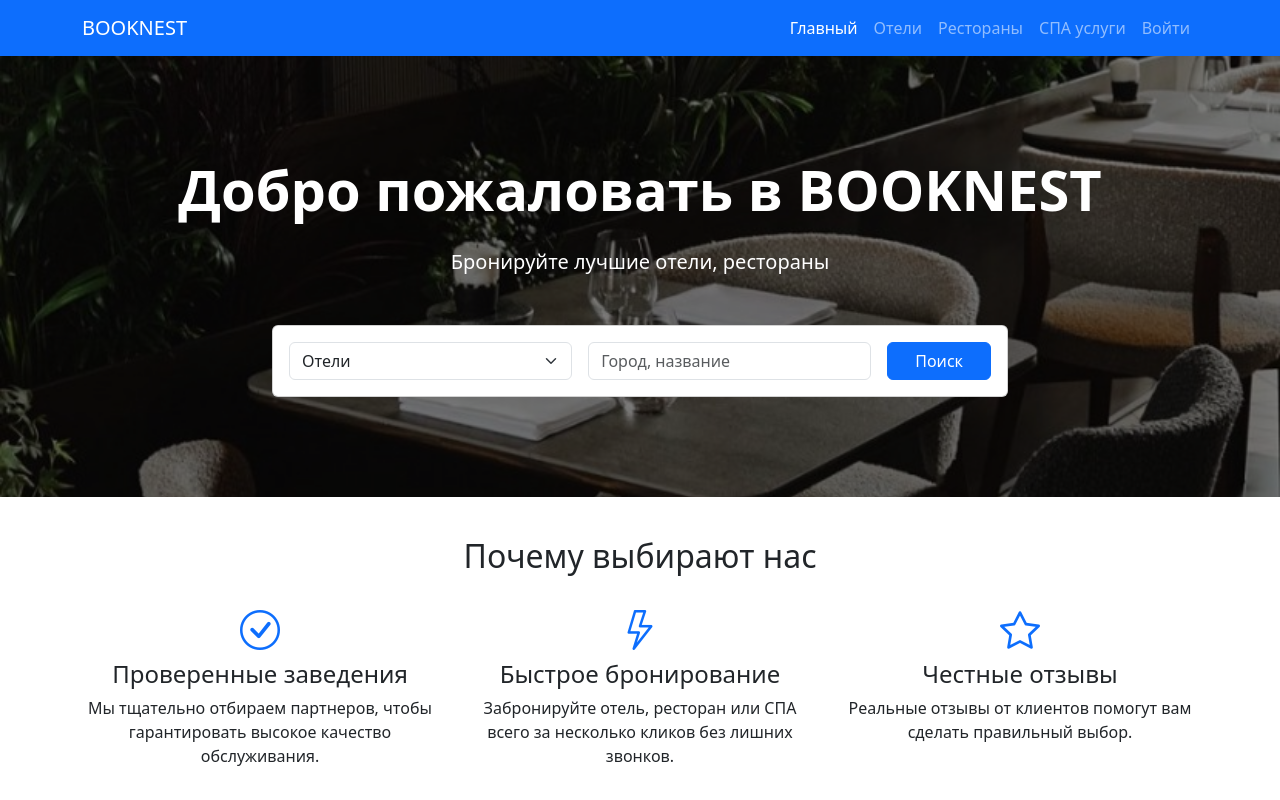
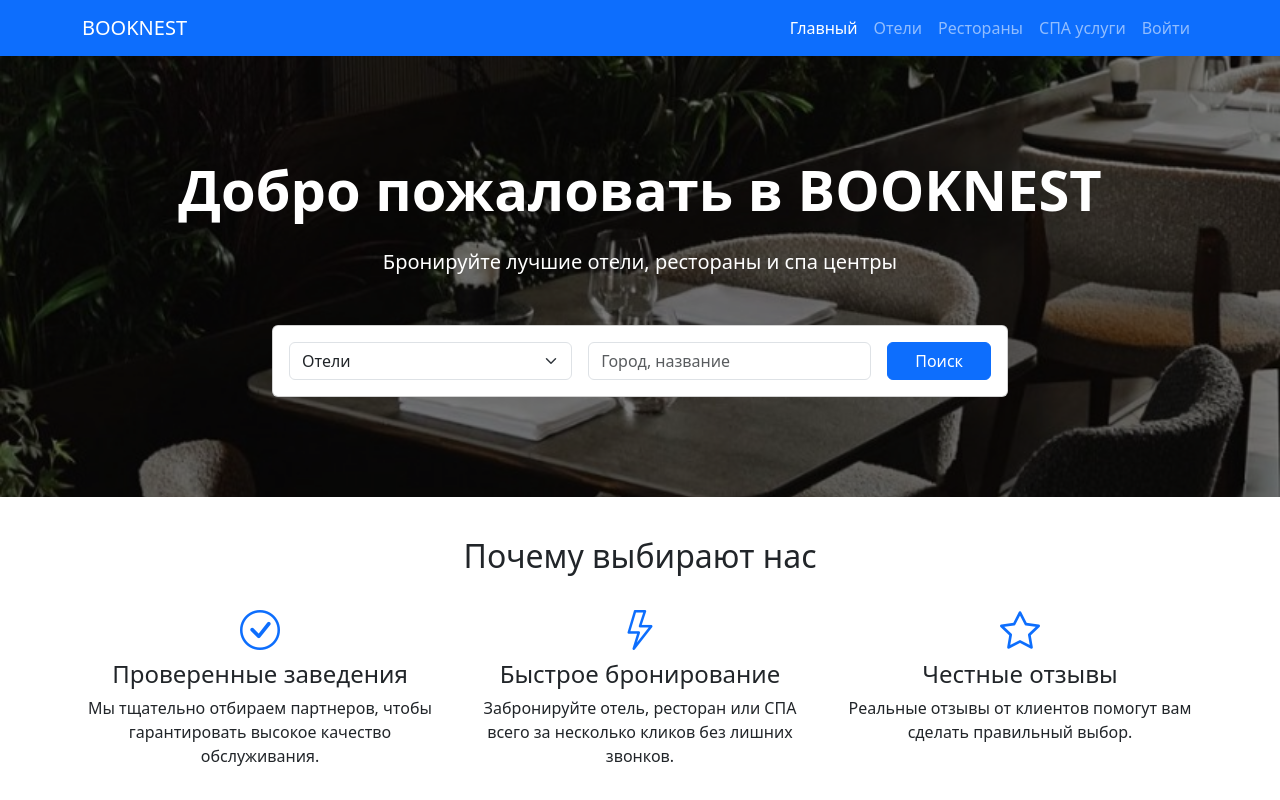
Before and after one commit to KAmantaeva/my-website, a website: page index.html in a window 1280 px wide. Shown: the top 800 px of the page. Drawn offline with nearby package versions, Linux system fonts and the light colour scheme.

Commit message:
Update index.html

```diff
--- a/index.html
+++ b/index.html
@@ -84,7 +84,7 @@
   <section class="hero-section text-center">
     <div class="container">
       <h1 class="display-4 fw-bold mb-4">Добро пожаловать в BOOKNEST</h1>
-      <p class="lead mb-5">Бронируйте лучшие отели, рестораны</p>
+      <p class="lead mb-5">Бронируйте лучшие отели, рестораны и спа центры</p>
       <div class="row justify-content-center">
         <div class="col-md-8">
           <div class="card">
```
